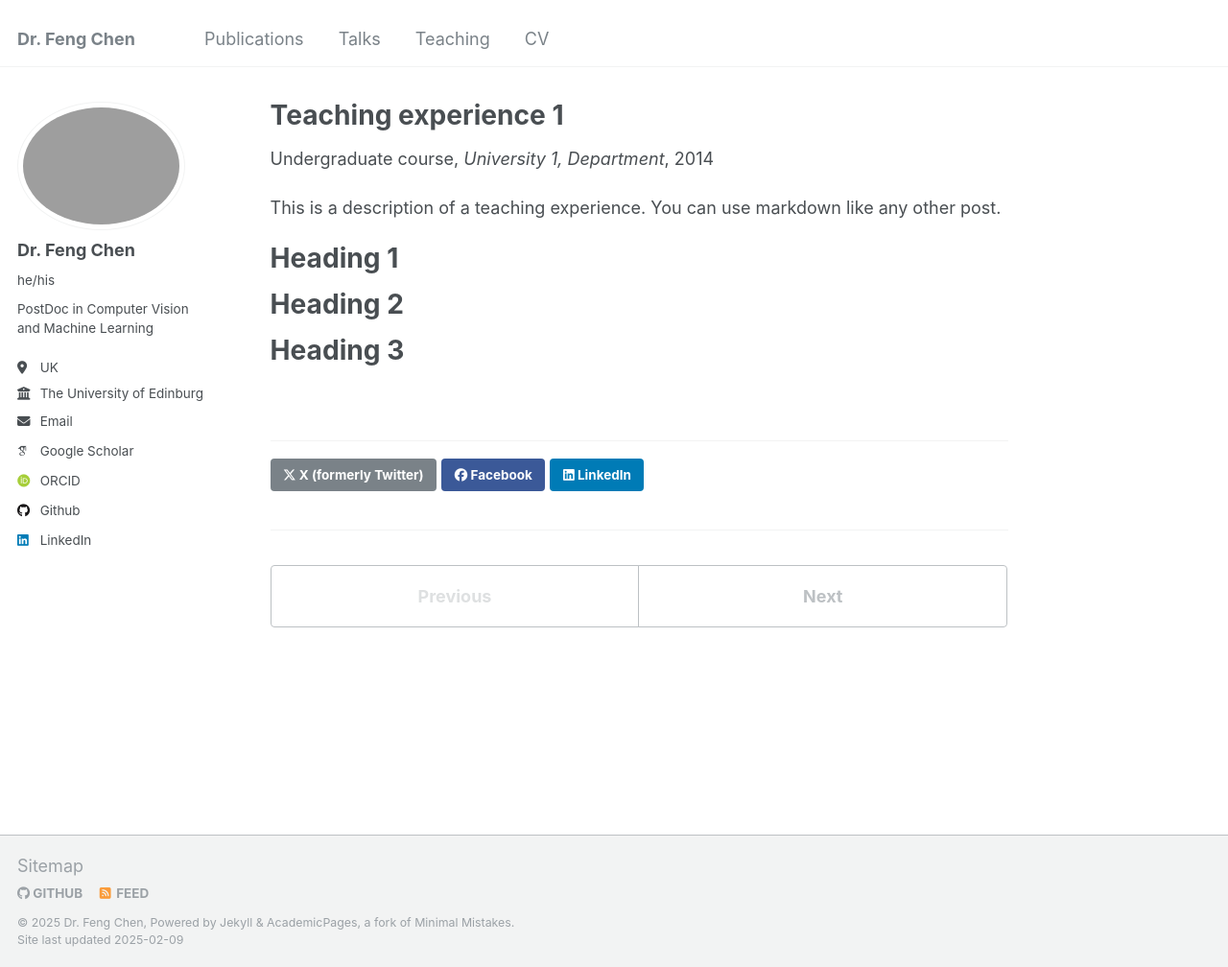
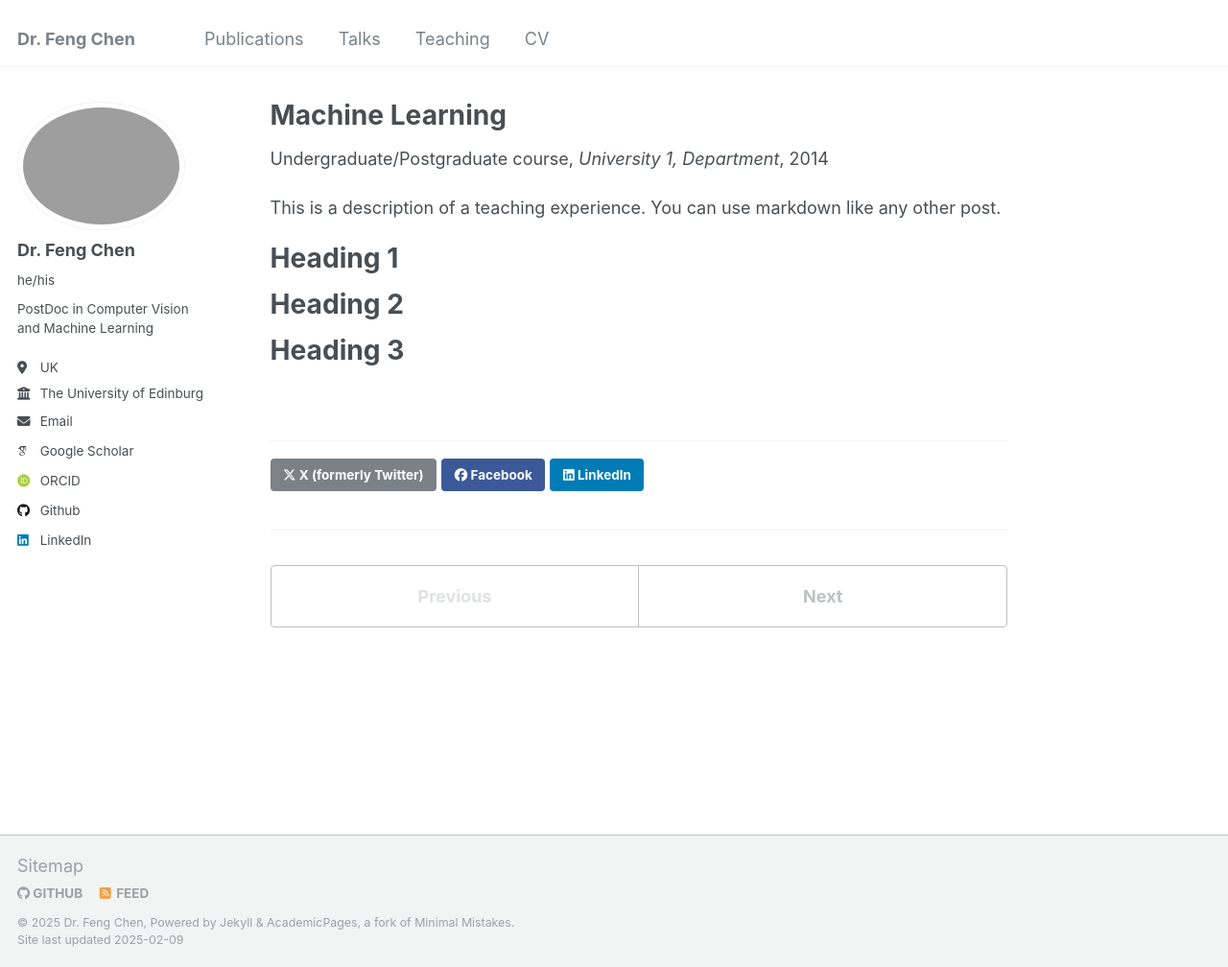
Before and after one commit to fengchen025/fengchen025.github.io, a Jekyll site: the page built from _teaching/2014-spring-teaching-1.md, in a window 1280 px wide and 1008 px high. Shown: the whole window at 96% size. Built offline with Jekyll 4.4.1, drawn with Linux system fonts in a browser that asks for light colours; some web fonts are replaced.

Commit message:
Update 2014-spring-teaching-1.md

```diff
--- a/_teaching/2014-spring-teaching-1.md
+++ b/_teaching/2014-spring-teaching-1.md
@@ -1,7 +1,7 @@
 ---
-title: "Teaching experience 1"
+title: "Machine Learning"
 collection: teaching
-type: "Undergraduate course"
+type: "Undergraduate/Postgraduate course"
 permalink: /teaching/2014-spring-teaching-1
 venue: "University 1, Department"
 date: 2014-01-01
```
